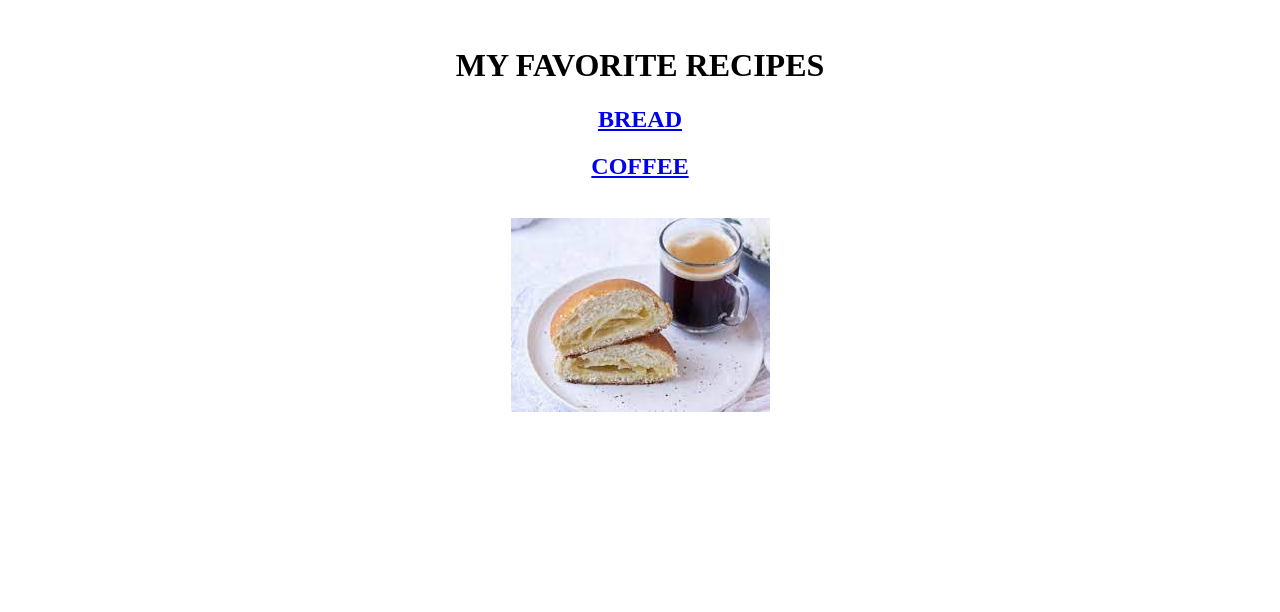
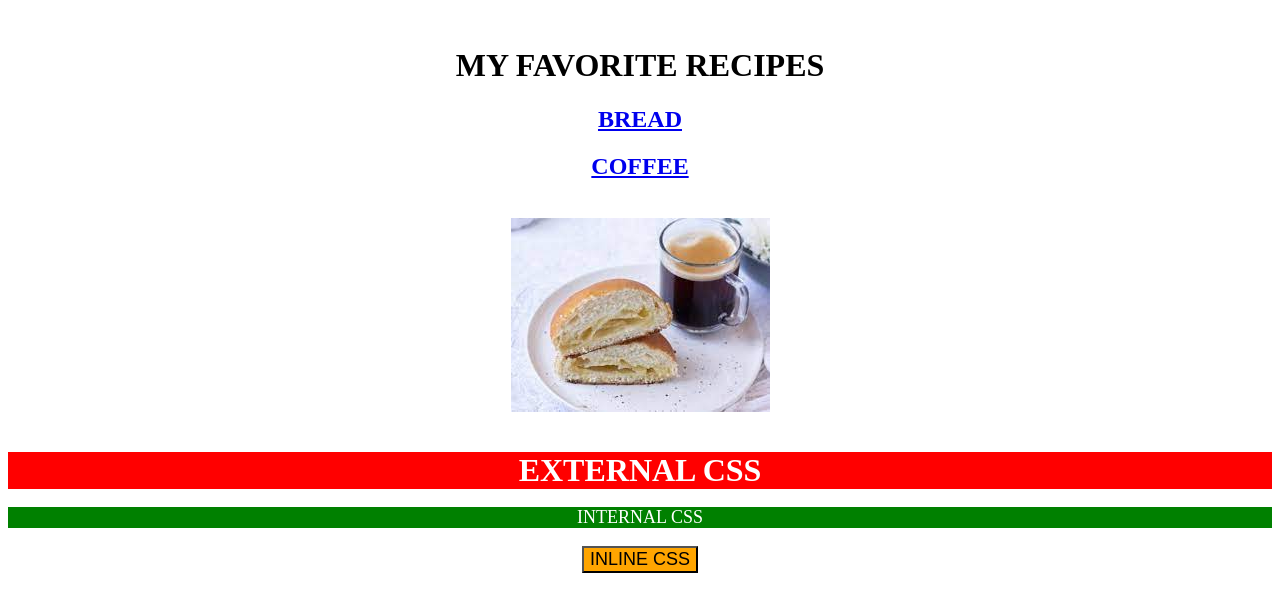
Before and after one commit to SorenENG/odin-recipes, a plain HTML site: page index.html in a window 1280 px wide. Drawn offline with Linux system fonts and the light colour scheme.

Commit message:
Added CSS Examples

```diff
--- a/index.html
+++ b/index.html
@@ -4,6 +4,15 @@
     <meta charset="UTF-8">
     <meta name="viewport" content="width=device-width, initial-scale=1.0">
     <title>RECIPES</title>
+
+    <link rel="stylesheet" href="test1.css">
+    <style>
+        p {
+          color: white;
+          background-color: green;
+          font-size: 18px;
+        }
+      </style>
 </head>
 <body>
     <BR>
@@ -13,6 +22,12 @@
 <H2><A href="recipes/coffee.html" TARGET="_self">COFFEE</A></H2>
 <BR>
 <IMG SRC="images/breadcoffee.jpg"><BR CLEAR="all">
+    <BR><BR>
+        <DIV>EXTERNAL CSS</DIV>
+        <P>INTERNAL CSS</P>
+
+        <BUTTON STYLE="background-color: orange; font-size: 18px;"">INLINE CSS</BUTTON>
+
 </CENTER>
 </body>
 </html>
--- /dev/null
+++ b/test1.css
@@ -0,0 +1,13 @@
+/* styles.css */
+
+div {
+    color: white;
+    background-color: red;
+    font-size: 32px;
+    text-align: center;
+    font-weight: bold;
+  }
+
+  p {
+    color: red;
+  }
```
